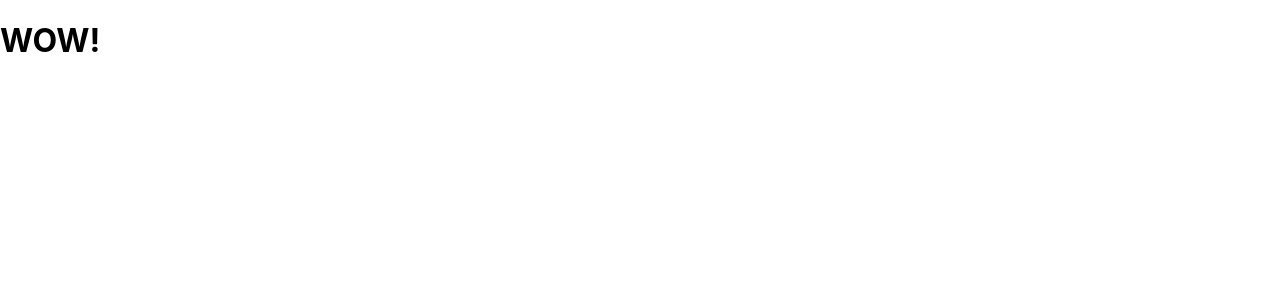
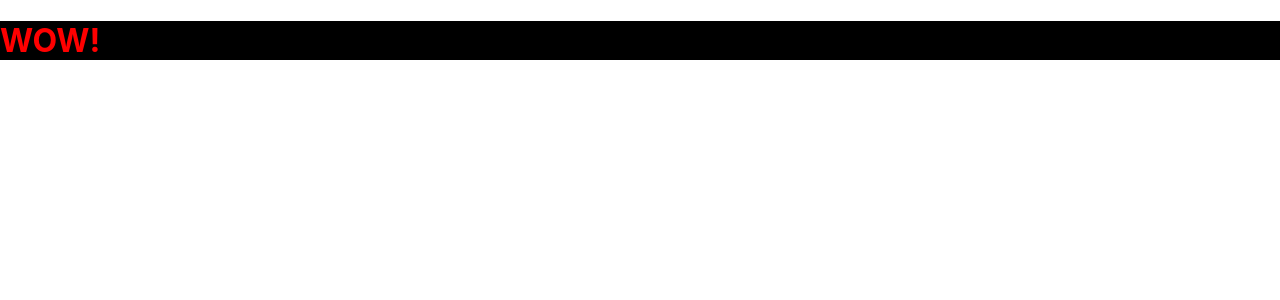
Before and after one commit to Dragontalker/react-task-tracker, a React (Create React App) app: page / in a window 1280 px wide. Shown: the top 300 px of the page. Built offline with nearby package versions, Linux system fonts and the light colour scheme.

Commit message:
Added more styles to components.

```diff
--- a/src/components/Header.js
+++ b/src/components/Header.js
@@ -1,10 +1,15 @@
 const Header = (props) => {
 
     return (
-        <header>
+        <header style={headerStyle}>
             <h1>{props.title}</h1>
         </header>
     )
 };
 
+const headerStyle = {
+    color: 'red',
+    backgroundColor: 'black'
+};
+
 export default Header;
```
